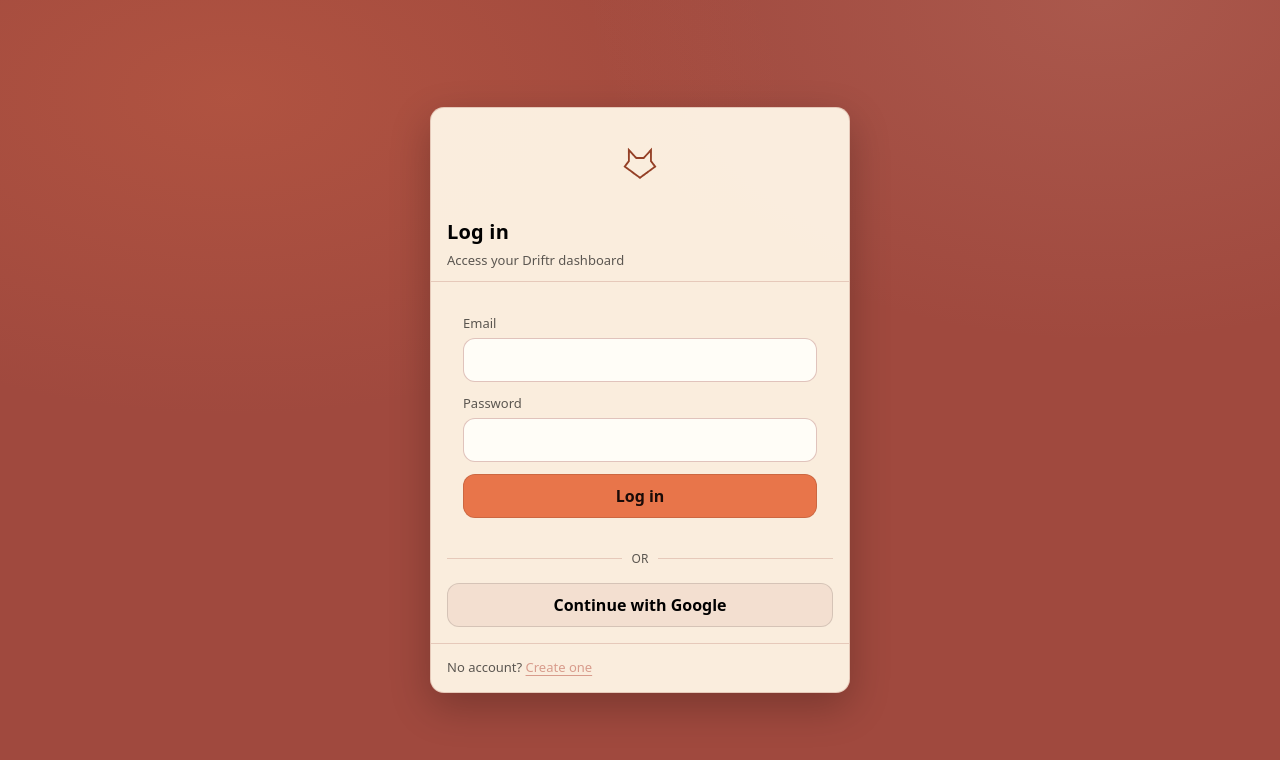
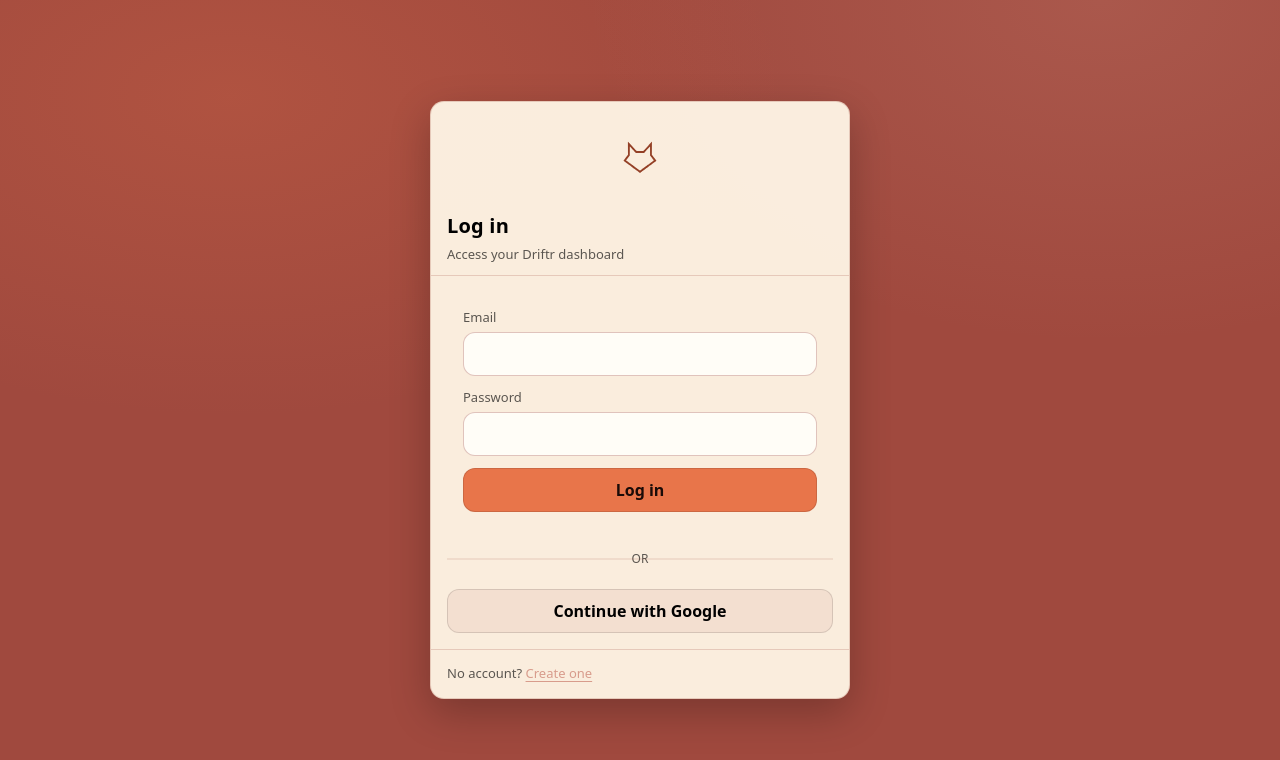
Before and after one commit to Peterlasmith/Driftr, a React (Create React App) app: page /login in a window 1280 px wide. Shown: the top 760 px of the page. Built offline with nearby package versions, Linux system fonts and the light colour scheme; no server answers.

Commit message:
fix lines

```diff
--- a/src/pages/Auth.module.css
+++ b/src/pages/Auth.module.css
@@ -124,20 +124,23 @@
 }
 
 .divider {
-  display: grid;
-  grid-template-columns: 1fr auto 1fr;
-  align-items: center;
-  gap: 10px;
+  position: relative;
+  text-align: center;
   color: var(--muted-on-panel);
   font-size: 12px;
   margin: 4px 0;
+  padding: 6px 0;
 }
 
-.divider::before,
-.divider::after {
+.divider::before {
   content: "";
+  position: absolute;
+  left: 0;
+  right: 0;
+  top: 50%;
   height: 1px;
   background: var(--border);
+  transform: translateY(-50%);
 }
 
 .errorBanner {
```
